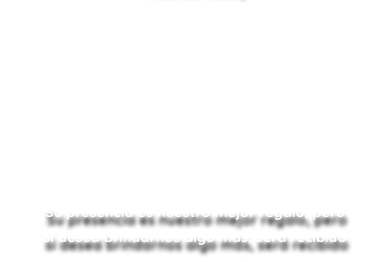
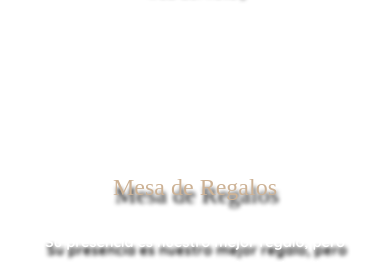
Before and after one commit to Delgadillox/MiBODA, a React (Vite) app: page / in a window 390 px wide. Shown: the part 2465-2727 px from the top of the page. Built offline with nearby package versions, Linux system fonts and the light colour scheme; a web font is replaced by a local one.

Commit message:
New title

```diff
--- a/src/components/Gifts.jsx
+++ b/src/components/Gifts.jsx
@@ -40,6 +40,7 @@ const Gifts = () => {
     <div name="gifts" className="gifts">
         <div className="content">
           <div className="top-content">
+            <span className="title">Mesa de Regalos</span><br/><br />
             <span className='text'>Su presencia es nuestro mejor regalo, pero si desea brindarnos algo más, será recibido con gran aprecio.</span>
             <div className="container">
               <div className="cardDiv">
--- a/src/styles/gifts.css
+++ b/src/styles/gifts.css
@@ -1,5 +1,7 @@
 .gifts{
+
     .content{
+        margin-top: 5%;
         padding: 2em;
         width: 50%;
     }
@@ -20,7 +22,7 @@
         font-family: 'AmsterdamOne', cursive;
         font-size: 4vw;
         text-shadow: 2px 8px 4px rgba(0, 0, 0, 1);
-        color: #835F37;
+        color: #cdb295;
     }
 
     .redText{
@@ -82,10 +84,13 @@
 
 }
 
+
+
 @media only screen and (max-width: 600px) {
 
     .gifts{
         .content{
+            margin-top: 0%;
             padding: 2vw;
             width: 80%;
         }
@@ -94,7 +99,6 @@
             font-family: 'AmsterdamOne', cursive;
             font-size: 1.5em;
             text-shadow: 2px 8px 4px rgba(0, 0, 0, 1);
-            color: #835F37;
         }
 
         .text{
```
